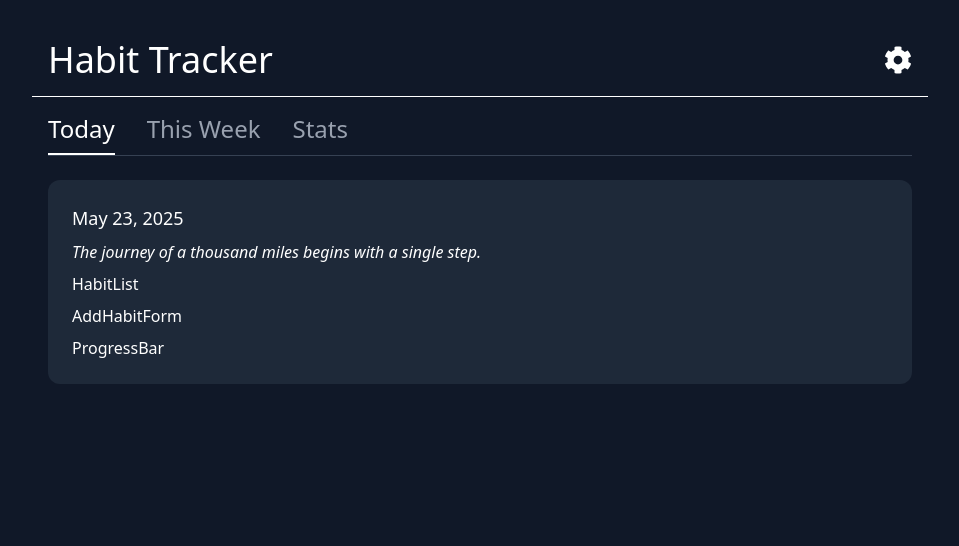
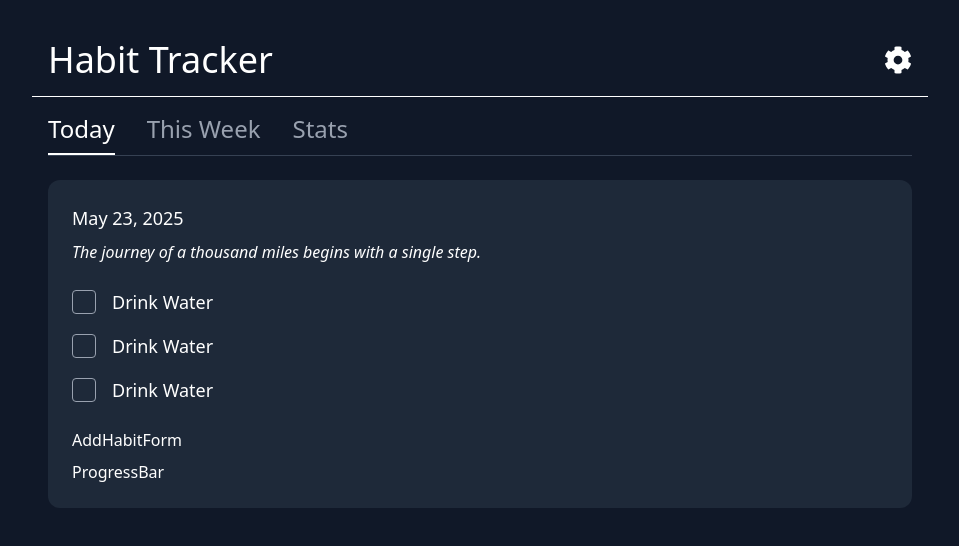
Before and after one commit to ryangholland/habit-tracker, a React (Vite) app: page / in a window 1280 px wide. Shown: the top 546 px of the page, without its empty margins (160-1119 px from the left). Built offline with nearby package versions, Linux system fonts and the light colour scheme.

Commit message:
feat: create HabitList and HabitItem components

```diff
--- a/src/components/HabitItem.jsx
+++ b/src/components/HabitItem.jsx
@@ -0,0 +1,38 @@
+import { Checkbox } from "@headlessui/react";
+import { useState } from "react";
+
+function HabitItem({ habitName }) {
+  const [enabled, setEnabled] = useState(false);
+
+  return (
+    <div className="flex items-center space-x-2 gap-2">
+      <Checkbox
+        checked={enabled}
+        onChange={setEnabled}
+        className={`group block size-6  rounded border border-gray-400 bg-gray-800
+          data-checked:bg-gray-400 focus:outline-none`}
+      >
+        {/* Checkmark icon */}
+        <svg
+          className="h-4 w-4 text-gray-400 opacity-0 group-data-checked:opacity-100 group-data-checked:text-white"
+          viewBox="0 0 14 14"
+          fill="none"
+        >
+          <path
+            d="M3 8L6 11L11 3.5"
+            strokeWidth={2}
+            strokeLinecap="round"
+            strokeLinejoin="round"
+          />
+        </svg>
+      </Checkbox>
+      <span
+        className={`text-lg ${enabled ? "line-through text-gray-400" : "text-white"}`}
+      >
+        {habitName}
+      </span>
+    </div>
+  );
+}
+
+export default HabitItem;
--- a/src/components/HabitList.jsx
+++ b/src/components/HabitList.jsx
@@ -0,0 +1,13 @@
+import HabitItem from "./HabitItem";
+
+function HabitList() {
+  return (
+    <div className="py-4 flex flex-col gap-4">
+      <HabitItem habitName="Drink Water" />
+      <HabitItem habitName="Drink Water" />
+      <HabitItem habitName="Drink Water" />
+    </div>
+  );
+}
+
+export default HabitList;
--- a/src/pages/Today.jsx
+++ b/src/pages/Today.jsx
@@ -1,3 +1,5 @@
+import HabitList from "../components/HabitList";
+
 function Today() {
   return (
     <div className="bg-gray-800 rounded-xl p-4 mt-2 mx-4 md:p-6 flex flex-col gap-2">
@@ -5,7 +7,7 @@ function Today() {
       <p className="italic">
         The journey of a thousand miles begins with a single step.
       </p>
-      <p>HabitList</p>
+      <HabitList />
       <p>AddHabitForm</p>
       <p>ProgressBar</p>
     </div>
```
